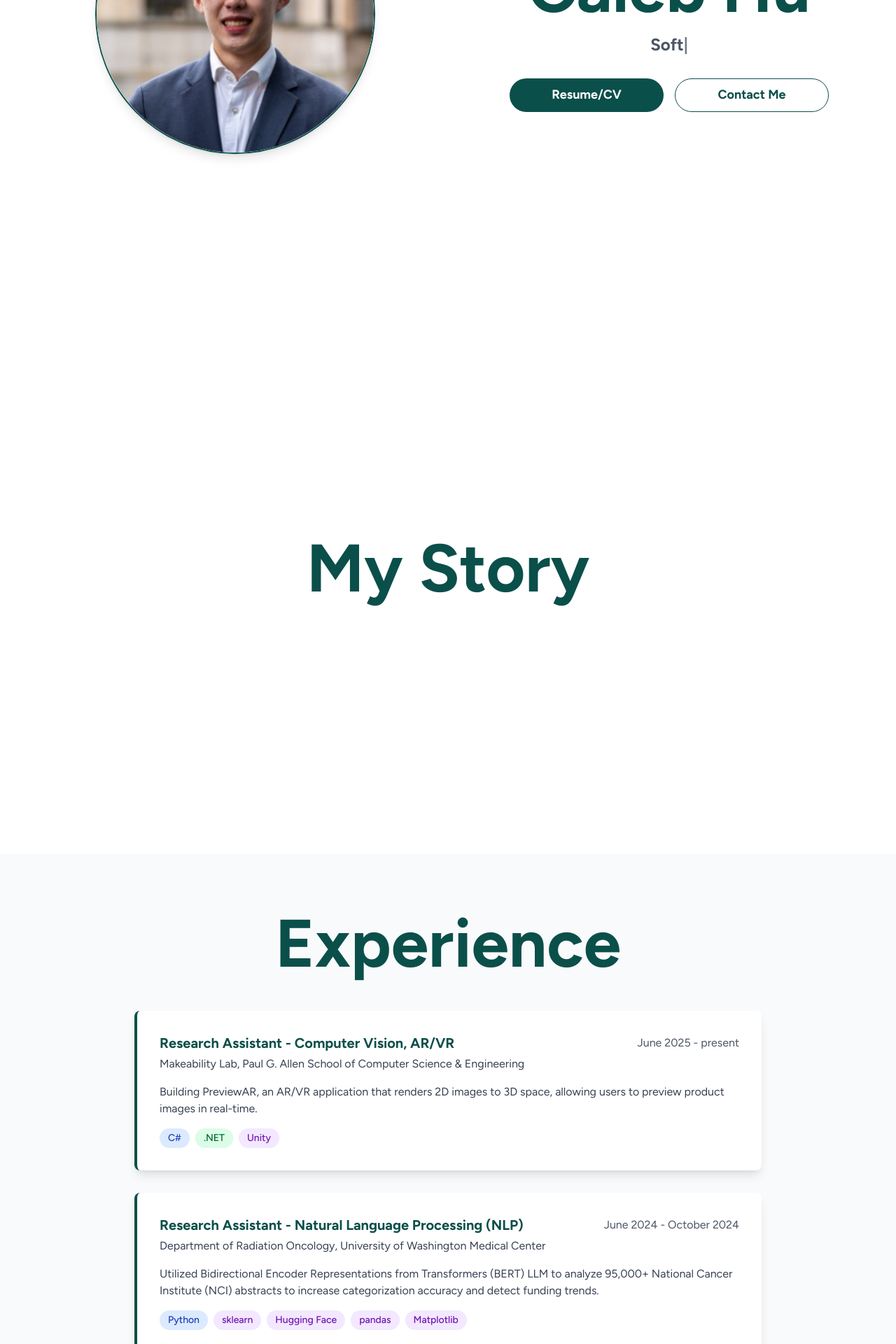
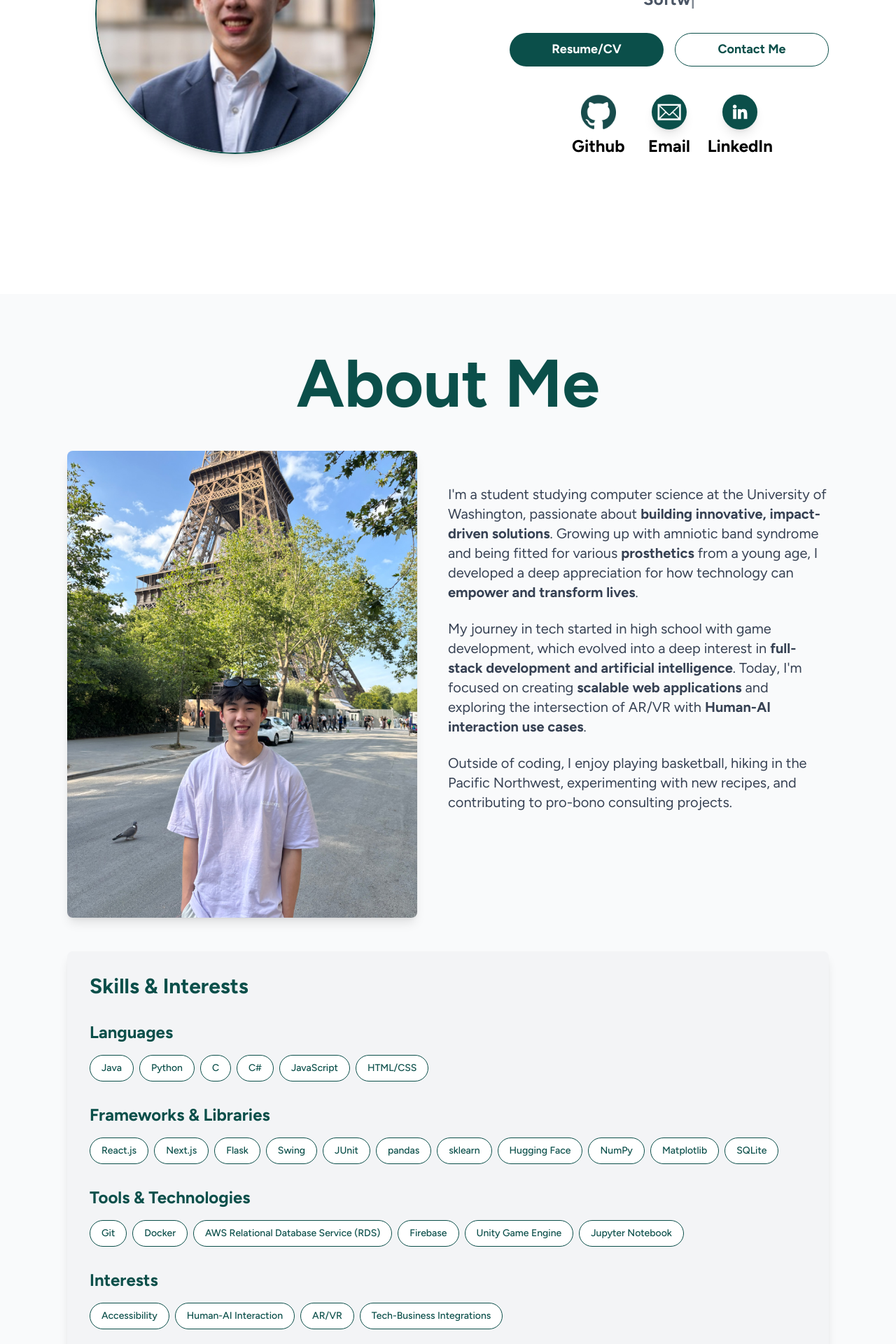
Before and after one commit to hjlcaleb/portfolio, a Next.js app in the folder personal-portfolio/: page / in a window 1280 px wide. Shown: the part 380-2300 px from the top of the page at 70% size. Built offline with nearby package versions, Linux system fonts and the light colour scheme.

Commit message:
final draft!

```diff
--- a/personal-portfolio/src/app/components/About.jsx
+++ b/personal-portfolio/src/app/components/About.jsx
@@ -1,12 +1,106 @@
 import React from 'react'
 import Image from 'next/image'
 
+const SkillCategory = ({ title, skills }) => {
+    return (
+        <div className="mb-8 last:mb-0">
+            <h3 className="text-2xl font-bold text-teal-900 mb-4">{title}</h3>
+            <div className="flex flex-wrap gap-2">
+                {skills.map((skill, index) => (
+                    <span
+                        key={index}
+                        className="px-4 py-2 bg-white rounded-full text-sm font-medium border border-teal-900 text-teal-900"
+                    >
+                        {skill}
+                    </span>
+                ))}
+            </div>
+        </div>
+    )
+}
+
 const About = () => {
+    const skills = {
+        languages: [
+            "Java",
+            "Python",
+            "C",
+            "C#",
+            "JavaScript",
+            "HTML/CSS"
+        ],
+        frameworks: [
+            "React.js",
+            "Next.js",
+            "Flask",
+            "Swing",
+            "JUnit",
+            "pandas",
+            "sklearn",
+            "Hugging Face",
+            "NumPy",
+            "Matplotlib",
+            "SQLite",
+        ],
+        tools: [
+            "Git",
+            "Docker",
+            "AWS Relational Database Service (RDS)",
+            "Firebase",
+          "Unity Game Engine",
+          "Jupyter Notebook"
+        ],
+
+        interests: [
+            "Accessibility",
+            "Human-AI Interaction",
+            "AR/VR",
+            "Tech-Business Integrations"
+        ]
+    }
+
     return (
-        <section id="about" className="min-h-screen flex items-center justify-center bg-white transition-smooth">
-            <div className="flex flex-col items-center">
-                <h1 className="text-8xl font-bold mb-4 whitespace-nowrap text-teal-900">My Story</h1>
+        <section id="about" className="min-h-screen py-20 bg-gray-50">
+            <div className="container mx-auto px-4">
+                <h1 className="text-6xl md:text-8xl font-bold mb-12 text-center text-teal-900">About Me</h1>
 
+                <div className="grid grid-cols-1 md:grid-cols-2 max-w-6xl mx-auto px-8">
+                    {/* Photo and Description Side by Side */}
+                    <div className="flex justify-start">
+                        <Image
+                            src="/me.jpg"
+                            alt="Caleb Hu"
+                            width={500}
+                            height={500}
+                            className="rounded-lg shadow-lg"
+                        />
+                    </div>
+
+                    <div className="prose prose-lg">
+                        <div>
+                            <p className="text-gray-700 mb-6 text-2xl sm:text-xl sm:mt-12">
+                                I'm a student studying computer science at the University of Washington, passionate about <strong>building innovative, impact-driven solutions</strong>. Growing up with amniotic band syndrome and being fitted for various <strong>prosthetics</strong> from a young age, I developed a deep appreciation for how technology can <strong>empower and transform lives</strong>.
+                            </p>
+                            <p className="text-gray-700 mb-6 text-2xl sm:text-xl">
+                                My journey in tech started in high school with game development, which evolved into a deep interest in <strong>full-stack development and artificial intelligence</strong>. Today, I'm focused on creating <strong>scalable web applications</strong> and exploring the intersection of AR/VR with <strong>Human-AI interaction use cases</strong>.
+                            </p>
+                            <p className="text-gray-700 text-2xl sm:text-xl">
+                                Outside of coding, I enjoy playing basketball, hiking in the Pacific Northwest, experimenting with new recipes, and contributing to pro-bono consulting projects.
+                            </p>
+                        </div>
+                    </div>
+
+                    {/* Skills Section - Full Width */}
+                    <div className="md:col-span-2 mt-12">
+                        <div className="bg-gray-100 p-8 rounded-lg shadow-lg">
+                            <h2 className="text-3xl font-bold text-teal-900 mb-8">Skills & Interests</h2>
+                            <SkillCategory title="Languages" skills={skills.languages} />
+                            <SkillCategory title="Frameworks & Libraries" skills={skills.frameworks} />
+                            <SkillCategory title="Tools & Technologies" skills={skills.tools} />
+                            <SkillCategory title="Interests" skills={skills.interests} />
+                        </div>
+                    </div>
+                </div>
             </div>
         </section>
     )
--- a/personal-portfolio/src/app/components/Experience.jsx
+++ b/personal-portfolio/src/app/components/Experience.jsx
@@ -64,7 +64,7 @@ const Experience = () => {
     return (
         <section id="experience" className="min-h-screen py-20 bg-gray-50">
             <div className="container mx-auto px-4">
-                <h1 className="text-6xl md:text-8xl font-bold mb-12 text-center text-teal-900">Experience</h1>
+                <h1 className="text-6xl md:text-8xl font-bold mb-12 text-center text-teal-900 mt-20">Experience</h1>
                 <div className="flex flex-col items-center">
                     {experiences.map((exp, index) => (
                         <ExperienceBlock key={index} {...exp} />
--- a/personal-portfolio/src/app/components/Header.jsx
+++ b/personal-portfolio/src/app/components/Header.jsx
@@ -49,6 +49,22 @@ const Header = () => {
               Contact Me
             </Button>
           </div>
+          <div className="items-center grid grid-cols-3 gap-2 mt-10">
+            <a className="flex flex-col items-center" href="https://www.github.com/hjlcaleb" target="_blank" rel="noopener noreferrer">
+                              <Image src="/github.png" alt="github" width={50} height={50} />
+                              <h3 className="text-2xl font-black mt-2">Github</h3>
+            </a>
+            <a className="flex flex-col items-center" href="mailto:chu552@cs.washington.edu" target="_blank" rel="noopener noreferrer">
+              <Image src="/mail.svg" alt="mail" width={50} height={50} className="rounded-full bg-teal-900 border-teal-900 shadow-lg" />
+              <h3 className="text-2xl font-black mt-2">Email</h3>
+            </a>
+
+            <a className="flex flex-col items-center" href="https://www.linkedin.com/in/calebhu" target="_blank" rel="noopener noreferrer">
+              <Image src="/linkedin.png" alt="linkedin" width={50} height={50} className="rounded-full border-2 bg-teal-900 border-teal-900 shadow-lg" />
+              <h3 className="text-2xl font-black mt-2">LinkedIn</h3>
+            </a>
+          </div>
+
 
         </div>
       </div>
--- a/personal-portfolio/src/app/components/Projects.jsx
+++ b/personal-portfolio/src/app/components/Projects.jsx
@@ -122,7 +122,7 @@ const Projects = () => {
     return (
         <section id="projects" className="min-h-screen flex justify-center transition-smooth bg-gray-50">
             <div className="container mx-auto px-4">
-                <h1 className="text-8xl font-bold mb-12 text-center text-teal-900 mt-40">My Projects</h1>
+                <h1 className="text-6xl md:text-8xl font-bold mb-12 text-center text-teal-900 mt-20">Projects</h1>
                 <div className="grid grid-cols-1 md:grid-cols-3 gap-8 mb-12">
                     {projects.map((proj, index) => (
                         <ProjectBlock key={index} {...proj} />
```
Also changed, not shown: personal-portfolio/public/github.png (added), personal-portfolio/public/me.JPG (added).
